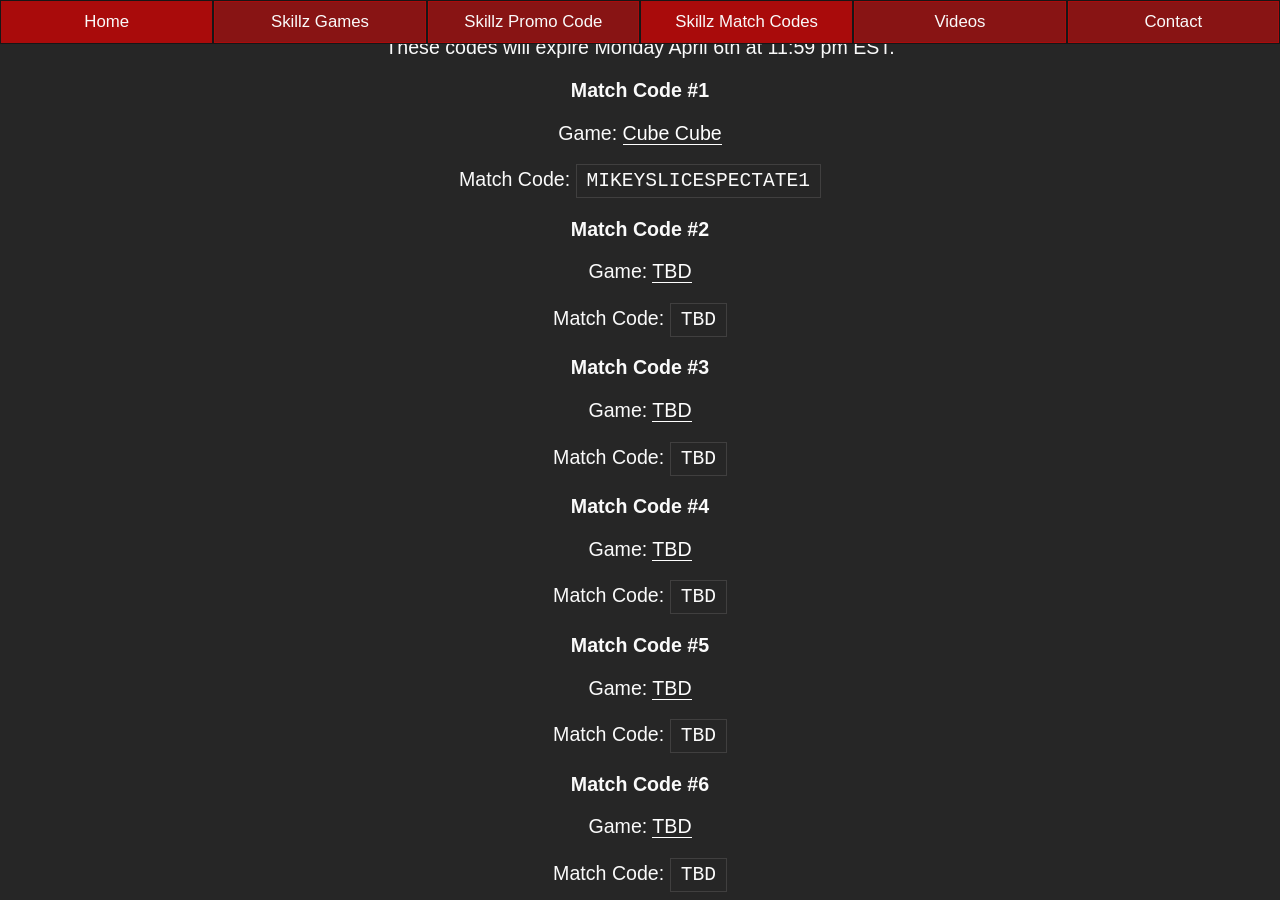
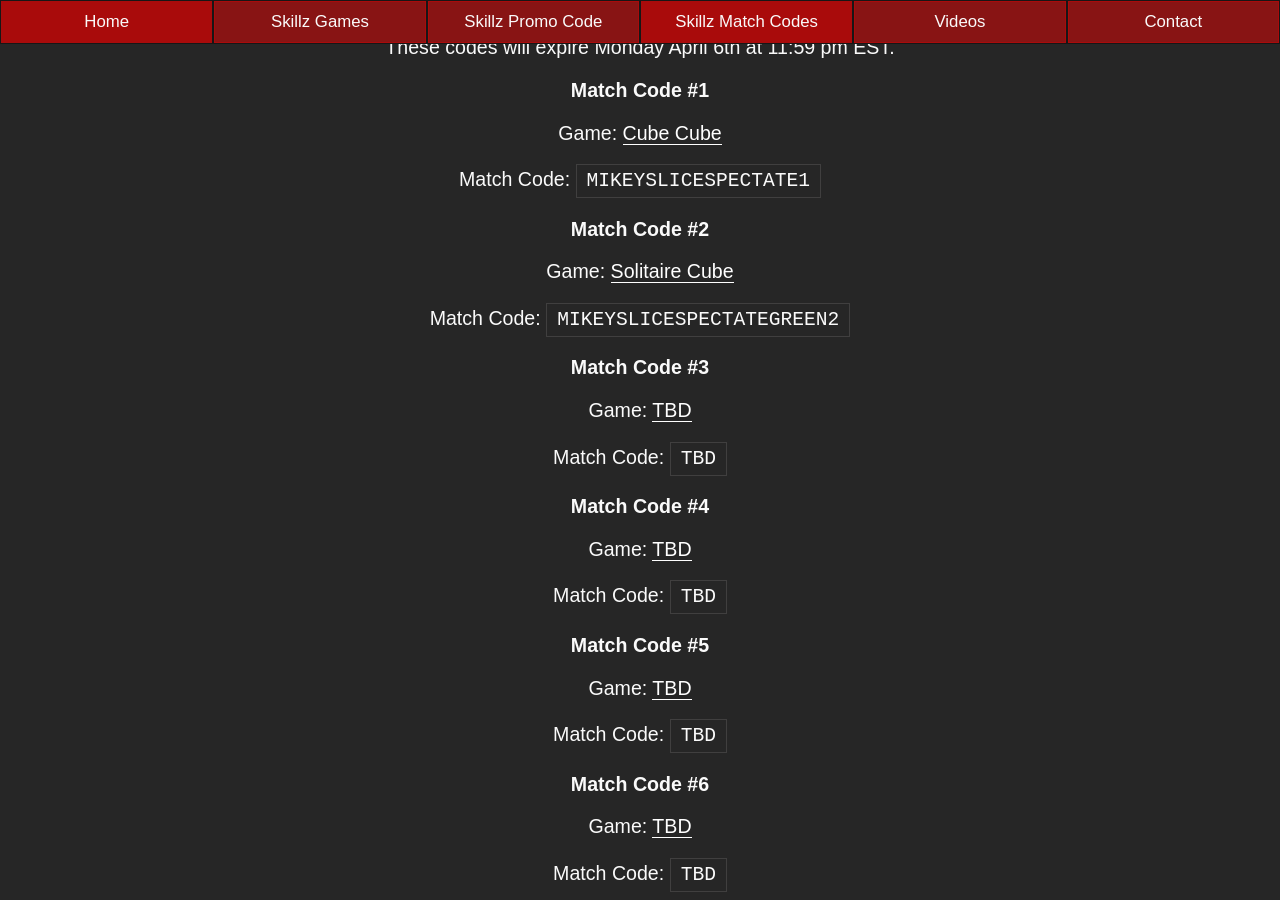
Before and after one commit to mikeyslice/esports-medium, a Jekyll site: the page built from skillz-match-codes.md, in a window 1280 px wide and 900 px high, scrolled down 3243 px. Built offline with Jekyll 4.4.1, drawn with Linux system fonts in a browser that asks for light colours.

Commit message:
Update Skillz Match Codes “skillz-match-codes”

```diff
--- a/_includes/pages/skillz-match-codes.html
+++ b/_includes/pages/skillz-match-codes.html
@@ -109,9 +109,9 @@
 
 <h3>Match Code #2</h3>
 
-<p>Game: <a href="/skillz-games/">TBD</a><p>
+<p>Game: <a href="/skillz-games/">Solitaire Cube</a><p>
 
-<p>Match Code: <code>TBD</code><p>
+<p>Match Code: <code>MIKEYSLICESPECTATEGREEN2</code><p>
 
 <h3>Match Code #3</h3>
 
```
